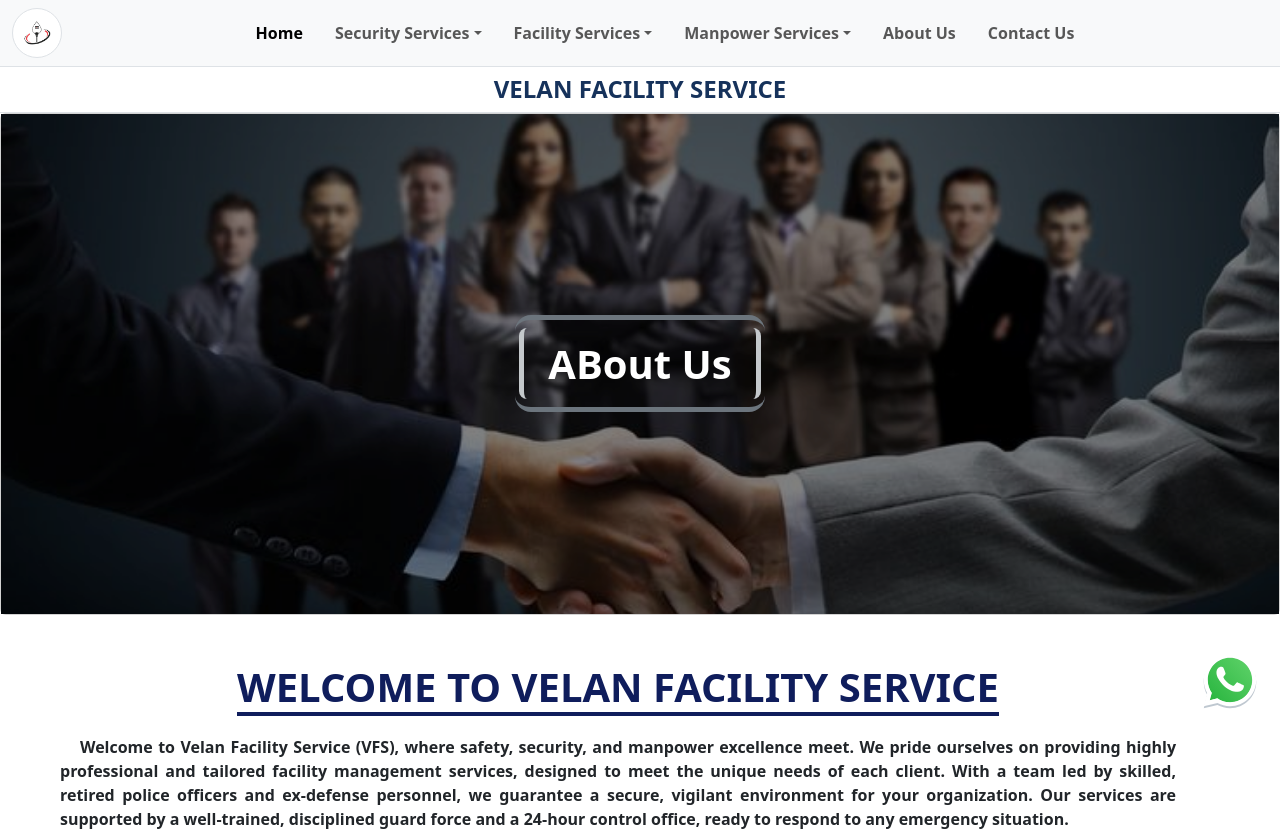
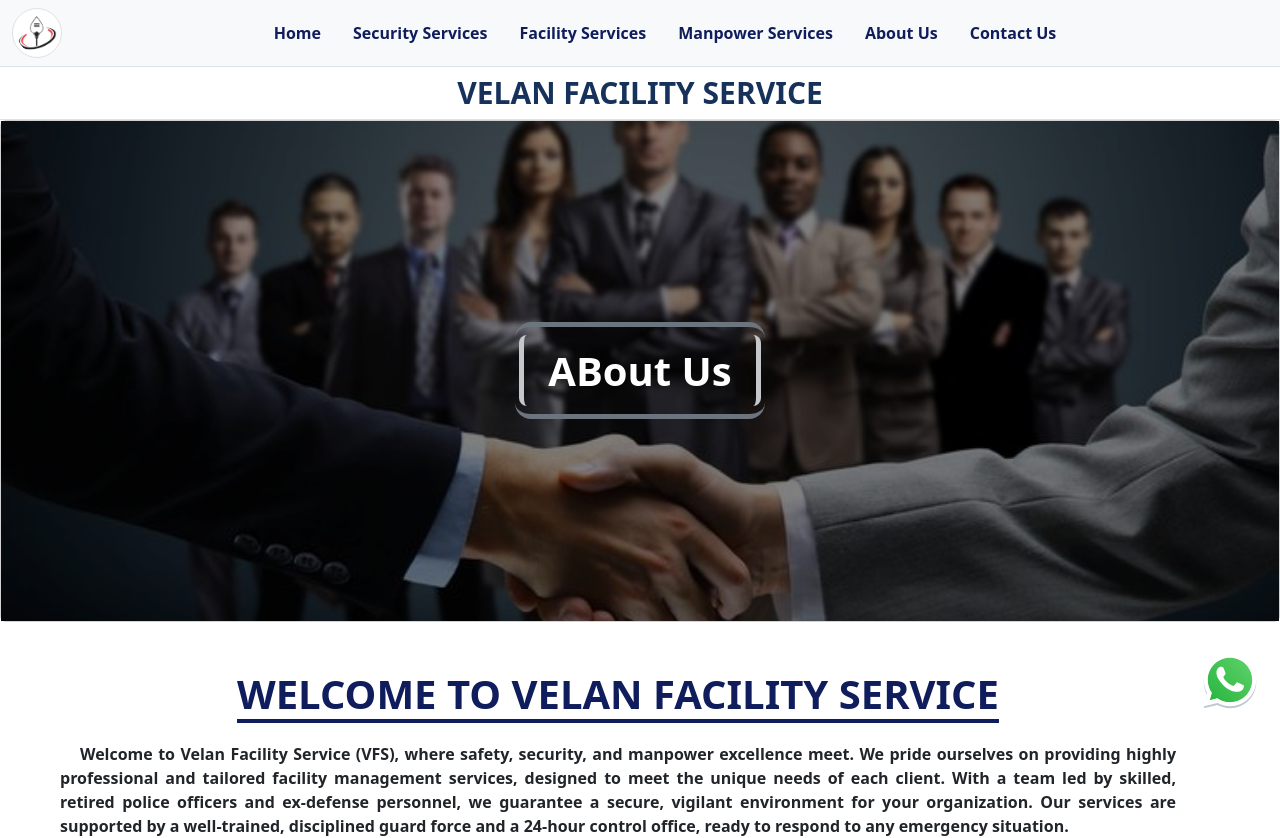
Before and after one commit to M-MUGESHCHARLES/velan-facility-service, a React (Create React App) app: page /about-us in a window 1280 px wide. Shown: the top 838 px of the page. Built offline with nearby package versions, Linux system fonts and the light colour scheme.

Commit message:
navbar update

```diff
--- a/src/App.css
+++ b/src/App.css
@@ -17,3 +17,48 @@ a {
     text-transform: uppercase;
     padding-left: 1rem !important;
 }
+
+/* ========================= changes  */
+
+.largeMenu {
+    width: fit-content;
+    max-width: 600px;
+}
+
+.smallMenu {
+    max-width: 300px;
+}
+
+.menu-options {
+    display: none;
+    position: absolute;
+    z-index: -1;
+    /* left: 10px; */
+    /* width: fit-content; */
+    /* width: min-content; */
+}
+.menu-options ul {
+    list-style-type: none !important;
+
+}
+
+.menu-options li a {
+    color: #0f1d5d;
+}
+
+.menu-options li:hover a , li.nav-item:hover .nav-links {
+    font-weight: bold !important;
+    background-color: #2e43a4 !important;
+    color: whitesmoke !important;
+}
+
+
+#menu:hover + .menu-options ,.menu-options:hover,
+.menu-options li:hover  {
+   display: block !important;
+   z-index: 4 !important;
+}
+
+li.nav-item .nav-links {
+    color: #0f1d5c !important;
+}
--- a/src/components/Navbar.js
+++ b/src/components/Navbar.js
@@ -34,7 +34,12 @@ export const Navbar = () => {
             <span className="navbar-toggler-icon"></span>
           </button>
 
-          <div className="offcanvas offcanvas-start" data-bs-scroll="true" tabindex="-1" id="NavBar">
+          <div
+            className="offcanvas offcanvas-start"
+            data-bs-scroll="true"
+            tabindex="-1"
+            id="NavBar"
+          >
             <div className="offcanvas-header">
               <img src={LOGO} className="" alt="" id="Logo" />
               <h5 className="offcanvas-title fw-bold" id="VFSName">
@@ -50,32 +55,135 @@ export const Navbar = () => {
             <div className="offcanvas-body">
               <ul className="navbar-nav justify-content-end mx-auto">
                 <li className="nav-item" data-bs-dismiss="offcanvas">
-                  <Link to="/">
-                    <button className="nav-link fw-semibold px-lg-3 active">
+                  <Link to="/" className="nav-link fw-semibold px-lg-3 nav-links">
                     Home
-                    </button>
                   </Link>
                 </li>
-                <li className="nav-item dropdown">
+                <li className="nav-item d-none d-lg-block">
+                  <button className="nav-link fw-semibold px-lg-3 nav-links" id="menu">
+                    Security Services
+                  </button>
+
+                  <div className="menu-options px-3 bg-body-secondary py-2 border border-2 rounded-1 border-secondary-subtle largeMenu">
+                    <ul className="row m-0 p-0 col">
+                      <li className="fw-bold py-2 px-1 col-12 text-left  text-nowrap">
+                        <Link
+                          to="/security-service"
+                          className="fw-bold text-uppercase px-3 py-2 "
+                          onClick={handleOffcanvas}
+                        >
+                          Security Services
+                        </Link>
+                      </li>
+                      <hr className="m-0 " />
+                      {SecurityServices.map((s, i) => (
+                        <li
+                          key={i}
+                          className="p-1 col-6 col-md-4 text-left  text-nowrap py-2"
+                        >
+                          <Link
+                            to={`/security-service/${s.name}`}
+                            className="px-3 py-2"
+                            onClick={handleOffcanvas}
+                          >
+                            {s.title}
+                          </Link>
+                        </li>
+                      ))}
+                    </ul>
+                  </div>
+                </li>
+
+                <li className="nav-item d-none d-lg-block">
+                  <button className="nav-link fw-semibold px-lg-3 nav-links" id="menu">
+                    Facility Services
+                  </button>
+
+                  <div className="menu-options px-3 bg-body-secondary py-2 border border-2 rounded-1 border-secondary-subtle smallMenu">
+                    <ul className="row m-0 p-0 col">
+                      <li className="fw-bold py-2 px-1 col-12 text-left  text-nowrap">
+                        <Link
+                          to="/facility-service"
+                          className="fw-bold text-uppercase px-3 py-2"
+                          onClick={handleOffcanvas}
+                        >
+                          Facility Services
+                        </Link>
+                      </li>
+                      <hr className="m-0 " />
+                      {FacilityServices.map((s, i) => (
+                        <li
+                          key={i}
+                          className="p-1 col-12 text-left  text-nowrap py-2"
+                        >
+                          <Link
+                            to={`/facility-service/${s.name}`}
+                            className=" px-3 py-2"
+                            onClick={handleOffcanvas}
+                          >
+                            {s.title}
+                          </Link>
+                        </li>
+                      ))}
+                    </ul>
+                  </div>
+                </li>
+
+                <li className="nav-item d-none d-lg-block">
+                  <button className="nav-link fw-semibold px-lg-3 nav-links" id="menu">
+                    Manpower Services
+                  </button>
+
+                  <div className="menu-options px-3 bg-body-secondary py-2 border border-2 rounded-1 border-secondary-subtle smallMenu">
+                    <ul className="row m-0 p-0 col">
+                      <li className="fw-bold py-2 px-1 col-12 text-left  text-nowrap py-2">
+                        <Link
+                          to="/manpower-service"
+                          className="fw-bold text-uppercase px-3 py-2"
+                          onClick={handleOffcanvas}
+                        >
+                          Manpower Services
+                        </Link>
+                      </li>
+                      <hr className="m-0 " />
+                      {ManPowerServices.map((s, i) => (
+                        <li
+                          key={i}
+                          className="p-1 col-12 text-left text-nowrap py-1"
+                        >
+                          <Link
+                            to={`/manpower-service/${s.name}`}
+                            className=" px-3 py-2"
+                            onClick={handleOffcanvas}
+                          >
+                            {s.title}
+                          </Link>
+                        </li>
+                      ))}
+                    </ul>
+                  </div>
+                </li>
+                <li className="nav-item dropdown d-block d-lg-none">
                   <button
                     className="nav-link fw-semibold px-lg-3 dropdown-toggle"
                     data-bs-toggle="dropdown"
                   >
                     Security Services
                   </button>
-
-                  <ul className="dropdown-menu">
-                    <li className="fw-bold" >
+                  <div className="dropdown-menu ">
+                    <li className=" ">
                       <Link
                         to="/security-service"
-                        className="dropdown-item fw-bold"
+                        className="dropdown-item fw-bold text-uppercase"
                         onClick={handleOffcanvas}
                       >
-                        All Security Services
+                        security Services
                       </Link>
                     </li>
+                    <hr className="m-0 " />
+
                     {SecurityServices.map((s, i) => (
-                      <li key={i}>
+                      <li key={i} className="">
                         <Link
                           to={`/security-service/${s.name}`}
                           className="dropdown-item"
@@ -85,27 +193,29 @@ export const Navbar = () => {
                         </Link>
                       </li>
                     ))}
-                  </ul>
+                  </div>
                 </li>
-                <li className="nav-item dropdown">
+                <li className="nav-item dropdown d-block d-lg-none">
                   <button
                     className="nav-link fw-semibold px-lg-3 dropdown-toggle"
                     data-bs-toggle="dropdown"
                   >
                     Facility Services
                   </button>
-                  <ul className="dropdown-menu">
+                  <div className="dropdown-menu">
                     <li className="">
                       <Link
                         to="/facility-service"
-                        className="dropdown-item fw-bold fw-bold"
+                        className="dropdown-item fw-bold text-uppercase"
                         onClick={handleOffcanvas}
                       >
-                        All Facility Services
+                        Facility Services
                       </Link>
                     </li>
+                    <hr className="m-0 " />
+
                     {FacilityServices.map((s, i) => (
-                      <li key={i}>
+                      <li key={i} className="">
                         <Link
                           to={`/facility-service/${s.name}`}
                           className="dropdown-item"
@@ -115,9 +225,9 @@ export const Navbar = () => {
                         </Link>
                       </li>
                     ))}
-                  </ul>
+                  </div>
                 </li>
-                <li className="nav-item dropdown">
+                <li className="nav-item dropdown d-block d-lg-none">
                   <button
                     className="nav-link fw-semibold px-lg-3 dropdown-toggle"
                     data-bs-toggle="dropdown"
@@ -128,12 +238,14 @@ export const Navbar = () => {
                     <li className="fw-bold">
                       <Link
                         to="/manpower-service"
-                        className="dropdown-item fw-bold"
+                        className="dropdown-item fw-bold text-uppercase"
                         onClick={handleOffcanvas}
                       >
-                        All Manpower Services
+                        Manpower Services
                       </Link>
                     </li>
+                    <hr className="m-0 " />
+
                     {ManPowerServices.map((s, i) => (
                       <li key={i}>
                         <Link
@@ -148,23 +260,21 @@ export const Navbar = () => {
                   </ul>
                 </li>
                 <li className="nav-item">
-                  <Link to="/about-us">
-                    <button
-                      className="nav-link fw-semibold px-lg-3"
+                  <Link
+                    to="/about-us"
+                    className="nav-link fw-semibold px-lg-3 nav-links"
                     data-bs-dismiss="offcanvas"
                   >
                     About Us
-                    </button>
                   </Link>
                 </li>
                 <li className="nav-item">
-                  <Link to="/contact-us">
-                    <button
-                      className="nav-link fw-semibold px-lg-3"
+                  <Link
+                    to="/contact-us"
+                    className="nav-link fw-semibold px-lg-3 nav-links"
                     data-bs-dismiss="offcanvas"
                   >
                     Contact Us
-                    </button>
                   </Link>
                 </li>
               </ul>
--- a/src/components/components.css
+++ b/src/components/components.css
@@ -26,11 +26,12 @@ div hr.hr {
     height: auto;
     width: 50px;
     border-radius: 50px;
-    padding: 10px;
+    /* padding: 10px; */
 }
 
 #VFSName {
     color: #16325B;
+    font-size: 30px;
 }
 
 /* ==================================================== Footer.js */
```
Lines whose indentation alone changed are shown as unchanged.
